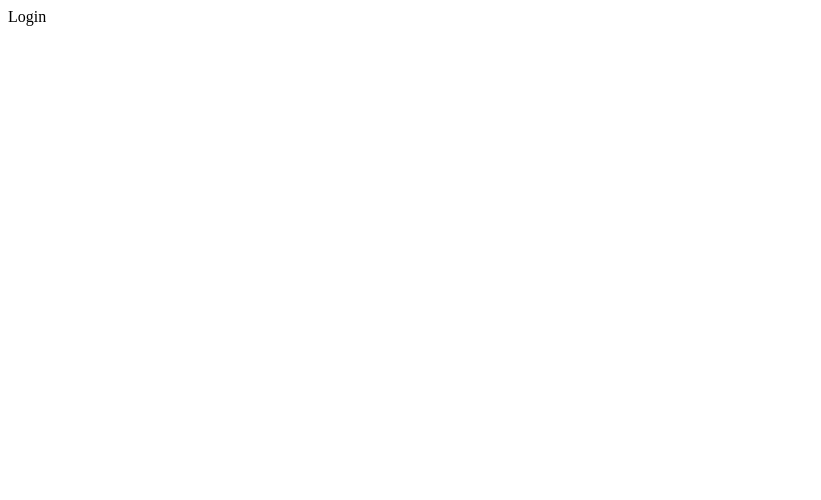
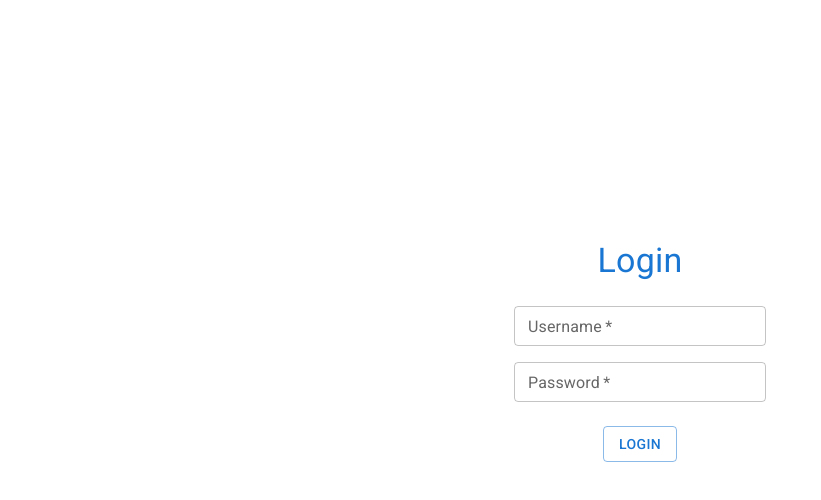
Before and after one commit to loureiro-lucas/contracts-CRUD, a React (Create React App) app in the folder client/: page / in a window 1280 px wide. Shown: the top 500 px of the page, without its empty margins (0-821 px from the left). Built offline with nearby package versions, Linux system fonts and the light colour scheme.

Commit message:
login page done

```diff
--- a/client/package.json
+++ b/client/package.json
@@ -3,6 +3,10 @@
   "version": "0.1.0",
   "private": true,
   "dependencies": {
+    "@emotion/react": "^11.7.1",
+    "@emotion/styled": "^11.6.0",
+    "@mui/icons-material": "^5.2.5",
+    "@mui/material": "^5.2.7",
     "@testing-library/jest-dom": "^5.16.1",
     "@testing-library/react": "^12.1.2",
     "@testing-library/user-event": "^13.5.0",
--- a/client/public/index.html
+++ b/client/public/index.html
@@ -5,6 +5,10 @@
     <link rel="icon" href="%PUBLIC_URL%/favicon.ico" />
     <meta name="viewport" content="width=device-width, initial-scale=1" />
     <meta name="theme-color" content="#000000" />
+    <link
+      rel="stylesheet"
+      href="https://fonts.googleapis.com/css?family=Roboto:300,400,500,700&display=swap"
+    />
     <meta
       name="description"
       content="Web site created using create-react-app"
--- a/client/src/index.js
+++ b/client/src/index.js
@@ -2,10 +2,12 @@ import React from 'react';
 import ReactDOM from 'react-dom';
 import { BrowserRouter } from 'react-router-dom';
 import App from './App';
+import CssBaseline from '@mui/material/CssBaseline';
 
 ReactDOM.render(
   <React.StrictMode>
     <BrowserRouter>
+      <CssBaseline />
       <App />
     </BrowserRouter>
   </React.StrictMode>,
--- a/client/src/pages/Login.js
+++ b/client/src/pages/Login.js
@@ -1,10 +1,73 @@
-import React from 'react';
+import React, { useState } from 'react';
+import Container from '@mui/material/Container';
+import Typography from '@mui/material/Typography';
+import { Button, TextField } from '@mui/material';
 
-const Login = () => {
+const Login = (history) => {
+  const [userInput, setUserInput] = useState({
+    username: '',
+    password: '',
+  });
+
+  const handleInputChanges = ({ target: { name, value } }) => {
+    setUserInput((prevUserInput) => ({
+      ...prevUserInput,
+      [name]: value,
+    }));
+  };
+
+  const submitLogin = (event) => {
+    event.preventDefault();
+    history.pushState('/contracts');
+  }
+
   return (
-    <div>
-      Login
-    </div>
+    <Container sx={{
+      mx: "auto",
+      my: "30vh",
+      textAlign: "center",
+      width: "300px",
+    }}>
+      <form onSubmit={ submitLogin } autoComplete='off'>
+        <Typography
+          color="primary"
+          variant="h4"
+          component="h1"
+          my={ 2 }
+        >
+          Login
+        </Typography>
+        <TextField
+          type="text"
+          name="username"
+          label="Username"
+          size="small"
+          value={ userInput.username }
+          onChange={ handleInputChanges }
+          fullWidth
+          required
+          sx={{ my: 1}}
+        />
+        <TextField
+          type="password"
+          name="password"
+          label="Password"
+          size="small"
+          value={ userInput.password }
+          onChange={ handleInputChanges }
+          fullWidth
+          required
+          sx={{ my: 1}}
+        />
+        <Button
+          type="submit"
+          variant="outlined"
+          sx={{ my: 2 }}
+        >
+          Login
+        </Button>
+      </form>
+    </Container>
   );
 };
 
--- a/client/src/routes/index.js
+++ b/client/src/routes/index.js
@@ -5,7 +5,7 @@ import Contracts from '../pages/Contracts';
 
 const Routes = () => (
   <>
-    <Route exact path='/' component={ Login } />
+    <Route exact path='/' render={ (props) => <Login { ...props } /> } />
     <Route path='/contracts' component={ Contracts } />
   </>
 );
```
